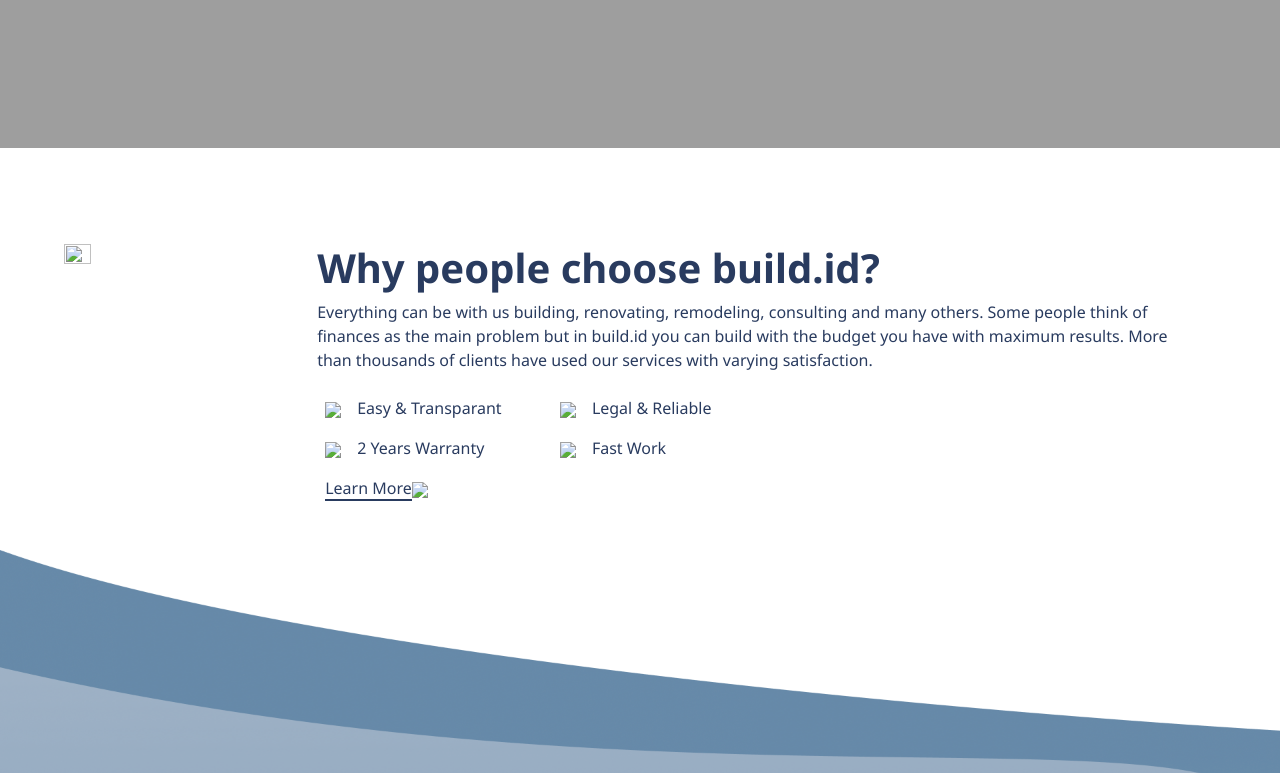
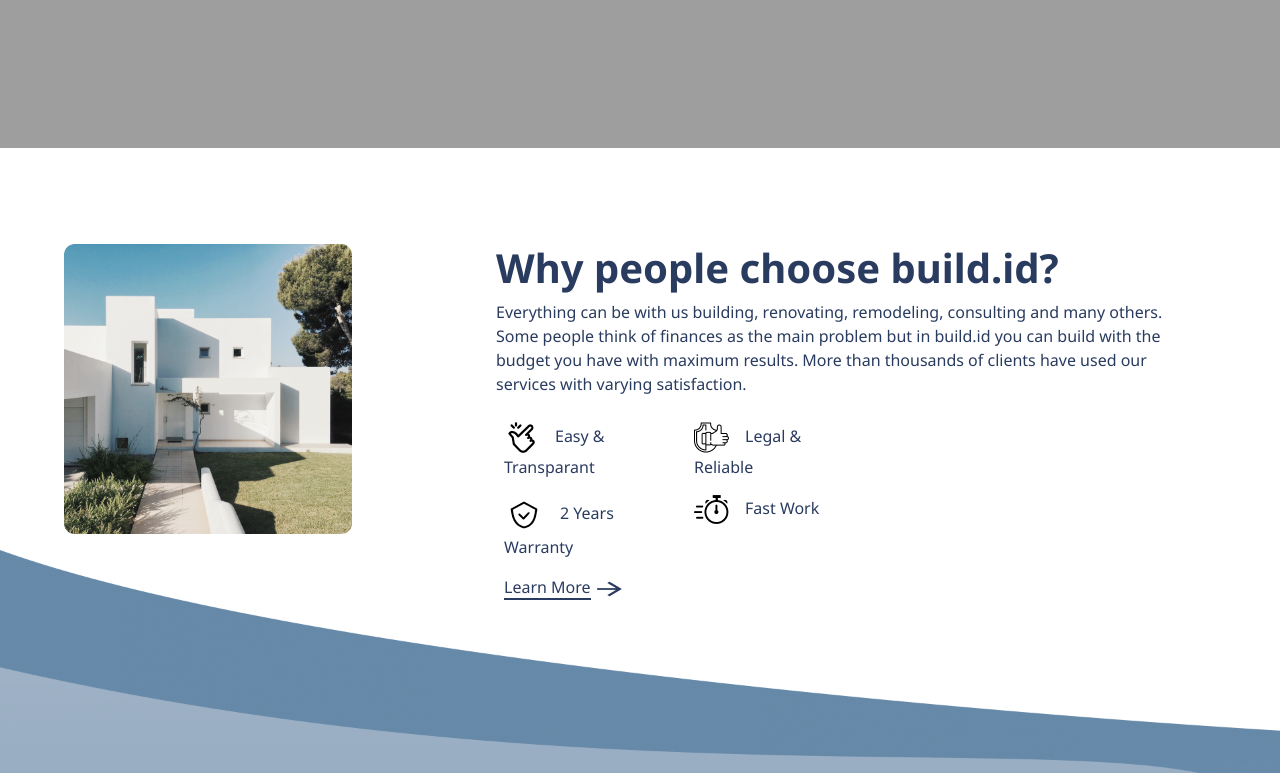
Before and after one commit to Clint02/build.id, a plain HTML site: page index.html in a window 1280 px wide. Shown: the part 652-1425 px from the top of the page. Drawn offline with nearby package versions, Linux system fonts and the light colour scheme; the site is published under a folder, as on GitHub Pages, so addresses that start at the root find nothing.

Commit message:
add image

```diff
--- a/index.html
+++ b/index.html
@@ -72,7 +72,7 @@
 			<div class="container-fluid px-6 mx-0 d-flex flex-row pt-6">
 				<img
 					id="aboutus-left"
-					src="/img/aboutus-left.png"
+					src="img/aboutus-left.png"
 					class="me-6 w-25 h-25"
 				/>
 				<div class="px-5">
@@ -86,21 +86,21 @@
 					</p>
 					<div class="row">
 						<div class="col-6 col-sm-3 m-2">
-							<img src="/img/logo1.png" class="pe-3" />Easy & Transparant
+							<img src="img/logo1.png" class="pe-3" />Easy & Transparant
 						</div>
 						<div class="col-6 col-sm-3 m-2">
-							<img src="/img/logo2.png" class="pe-3" />Legal & Reliable
+							<img src="img/logo2.png" class="pe-3" />Legal & Reliable
 						</div>
 						<div class="w-100"></div>
 						<div class="col-6 col-sm-3 m-2">
-							<img src="/img/logo3.png" class="pe-3" />2 Years Warranty
+							<img src="img/logo3.png" class="pe-3" />2 Years Warranty
 						</div>
 						<div class="col-6 col-sm-3 m-2">
-							<img src="/img/logo4.png" class="pe-3" />Fast Work
+							<img src="img/logo4.png" class="pe-3" />Fast Work
 						</div>
 					</div>
 					<div class="col-6 col-sm-3 m-2">
-						<span>Learn More</span><img src="/img/arrow.png" />
+						<span>Learn More</span><img src="img/arrow.png" />
 					</div>
 				</div>
 			</div>
```
